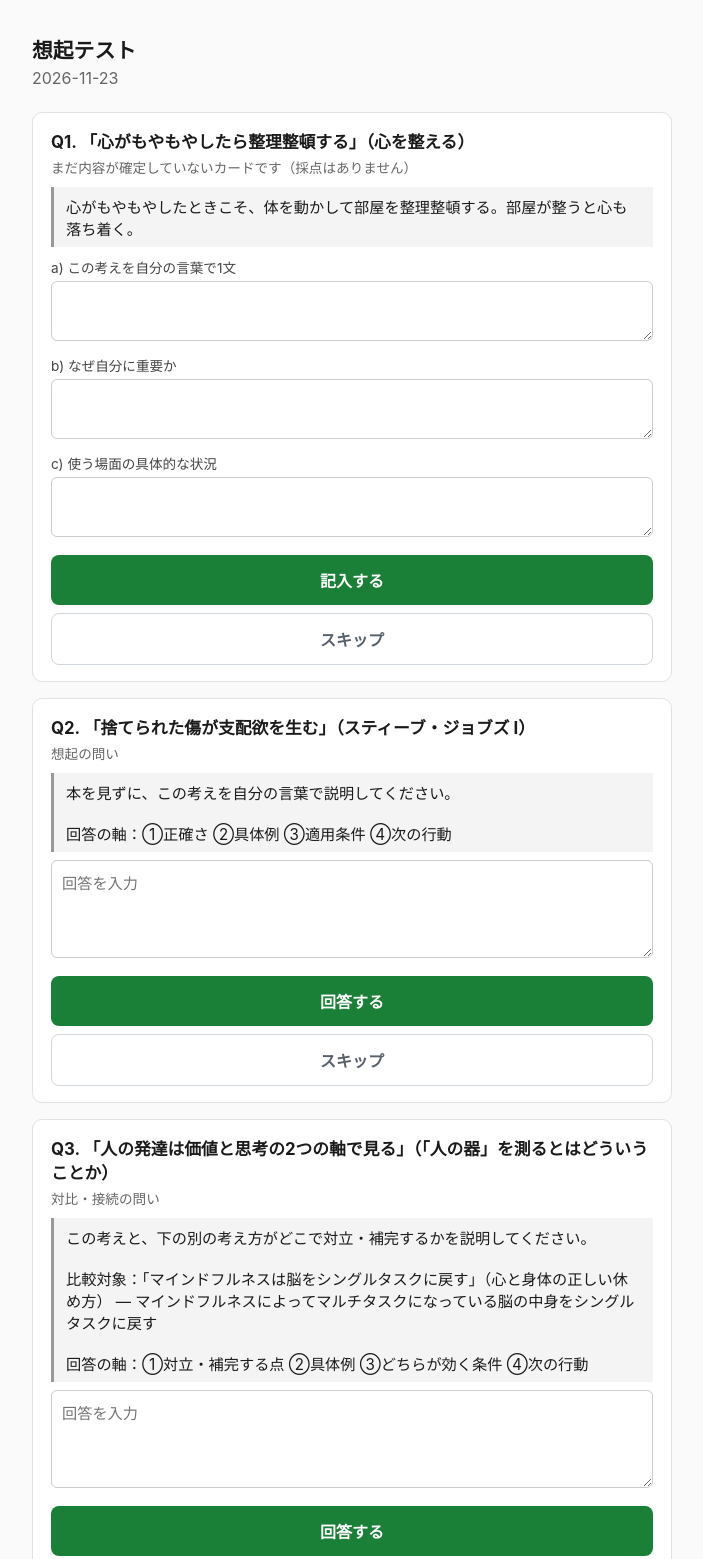
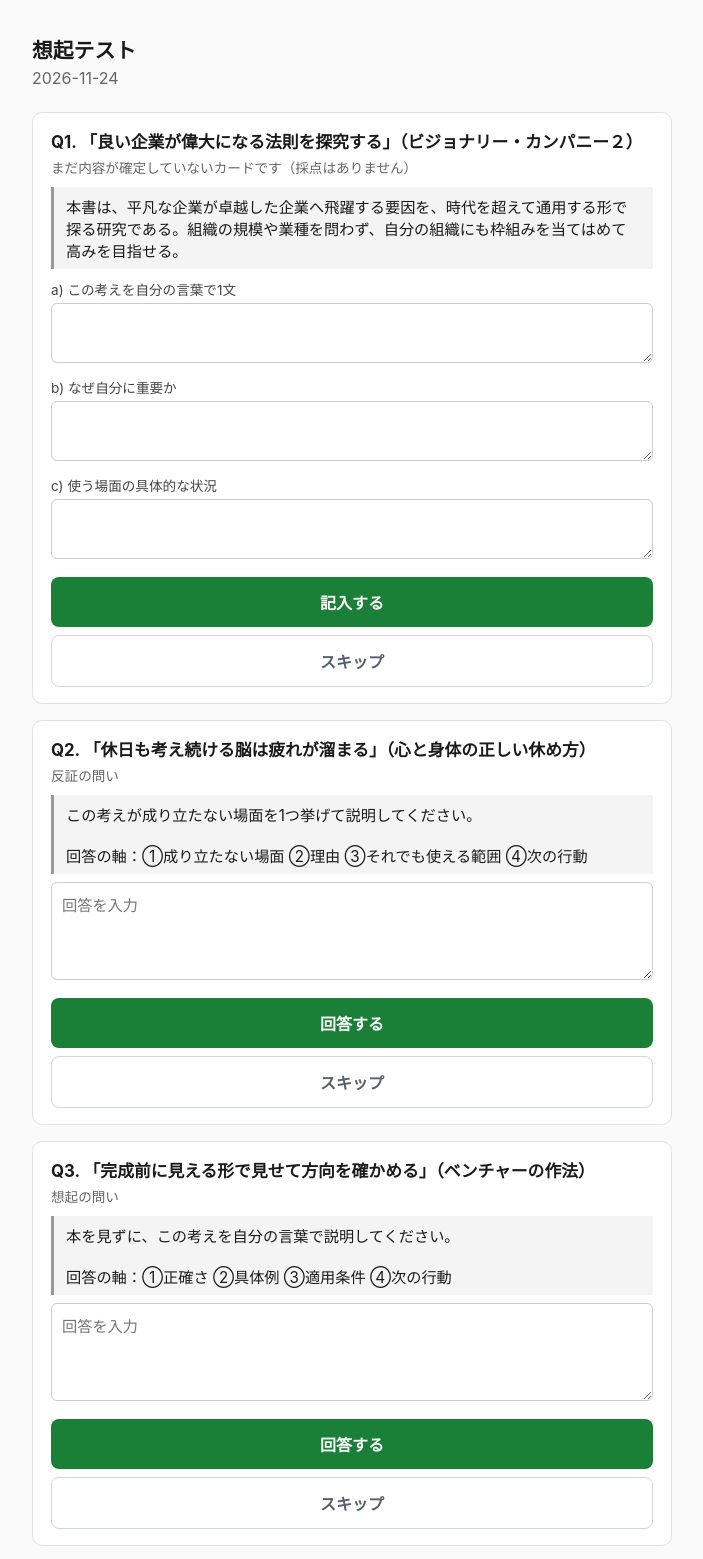
Before and after one commit to horiken1977/mybrain-cards, a plain HTML site: page docs/index.html in a window 1280 px wide. Shown: the top 1559 px of the page, without its empty margins (288-991 px from the left). Drawn offline with Linux system fonts and the light colour scheme; no server answers.

Commit message:
pages: recall page for 2026-11-24

```diff
--- a/docs/index.html
+++ b/docs/index.html
@@ -3,7 +3,7 @@
 <head>
 <meta charset="utf-8">
 <meta name="viewport" content="width=device-width, initial-scale=1">
-<title>想起テスト 2026-11-23</title>
+<title>想起テスト 2026-11-24</title>
 <style>
   body { font-family: -apple-system, "Hiragino Sans", sans-serif; max-width: 640px;
          margin: 0 auto; padding: 20px 16px 60px; color: #1a1a1a; background: #fafafa; }
@@ -38,14 +38,14 @@
 </head>
 <body>
   <h1>想起テスト</h1>
-  <div class="date">2026-11-23</div>
+  <div class="date">2026-11-24</div>
   <p id="test-banner" class="test-banner hidden">テストモード：何度でも回答できます（回答と採点結果は毎回カードの回答履歴に記録されます）</p>
   <div id="questions"></div>
   <p id="done" class="done hidden">今日の分はすべて回答済みです。</p>
 
 <script>
 const GRADE_ENDPOINT = "https://mybrain-cards.vercel.app/api/grade";
-const DATE = "2026-11-23";
+const DATE = "2026-11-24";
 const CARDS_API = "https://api.github.com/repos/horiken1977/mybrain-cards/contents/";
 
 // today.json の "test": true のときはテストモード：回答後も「もう一度回答する」で何度でも回答でき、
--- a/docs/today.json
+++ b/docs/today.json
@@ -1,12 +1,12 @@
 {
-  "date": "2026-11-23",
+  "date": "2026-11-24",
   "questions": [
     {
-      "card": "心がもやもやしたら整理整頓する.md",
+      "card": "良い企業が偉大になる法則を探究する.md",
       "qtype": "fill",
-      "title": "心がもやもやしたら整理整頓する",
-      "book": "心を整える",
-      "claim_draft": "心がもやもやしたときこそ、体を動かして部屋を整理整頓する。部屋が整うと心も落ち着く。",
+      "title": "良い企業が偉大になる法則を探究する",
+      "book": "ビジョナリー・カンパニー２",
+      "claim_draft": "本書は、平凡な企業が卓越した企業へ飛躍する要因を、時代を超えて通用する形で探る研究である。組織の規模や業種を問わず、自分の組織にも枠組みを当てはめて高みを目指せる。",
       "fields": [
         "claim",
         "why",
@@ -14,21 +14,21 @@
       ]
     },
     {
-      "card": "捨てられた傷が支配欲を生む.md",
-      "qtype": "recall",
-      "title": "捨てられた傷が支配欲を生む",
-      "book": "スティーブ・ジョブズ I",
-      "text": "本を見ずに、この考えを自分の言葉で説明してください。\n\n回答の軸：①正確さ ②具体例 ③適用条件 ④次の行動",
+      "card": "休日も考え続ける脳は疲れが溜まる.md",
+      "qtype": "refute",
+      "title": "休日も考え続ける脳は疲れが溜まる",
+      "book": "心と身体の正しい休め方",
+      "text": "この考えが成り立たない場面を1つ挙げて説明してください。\n\n回答の軸：①成り立たない場面 ②理由 ③それでも使える範囲 ④次の行動",
       "fields": [
         "text"
       ]
     },
     {
-      "card": "人の発達は価値と思考の2つの軸で見る.md",
-      "qtype": "contrast",
-      "title": "人の発達は価値と思考の2つの軸で見る",
-      "book": "「人の器」を測るとはどういうことか",
-      "text": "この考えと、下の別の考え方がどこで対立・補完するかを説明してください。\n\n比較対象：「マインドフルネスは脳をシングルタスクに戻す」（心と身体の正しい休め方） — マインドフルネスによってマルチタスクになっている脳の中身をシングルタスクに戻す\n\n回答の軸：①対立・補完する点 ②具体例 ③どちらが効く条件 ④次の行動",
+      "card": "完成前に見える形で見せて方向を確かめる.md",
+      "qtype": "recall",
+      "title": "完成前に見える形で見せて方向を確かめる",
+      "book": "ベンチャーの作法",
+      "text": "本を見ずに、この考えを自分の言葉で説明してください。\n\n回答の軸：①正確さ ②具体例 ③適用条件 ④次の行動",
       "fields": [
         "text"
       ]
```
